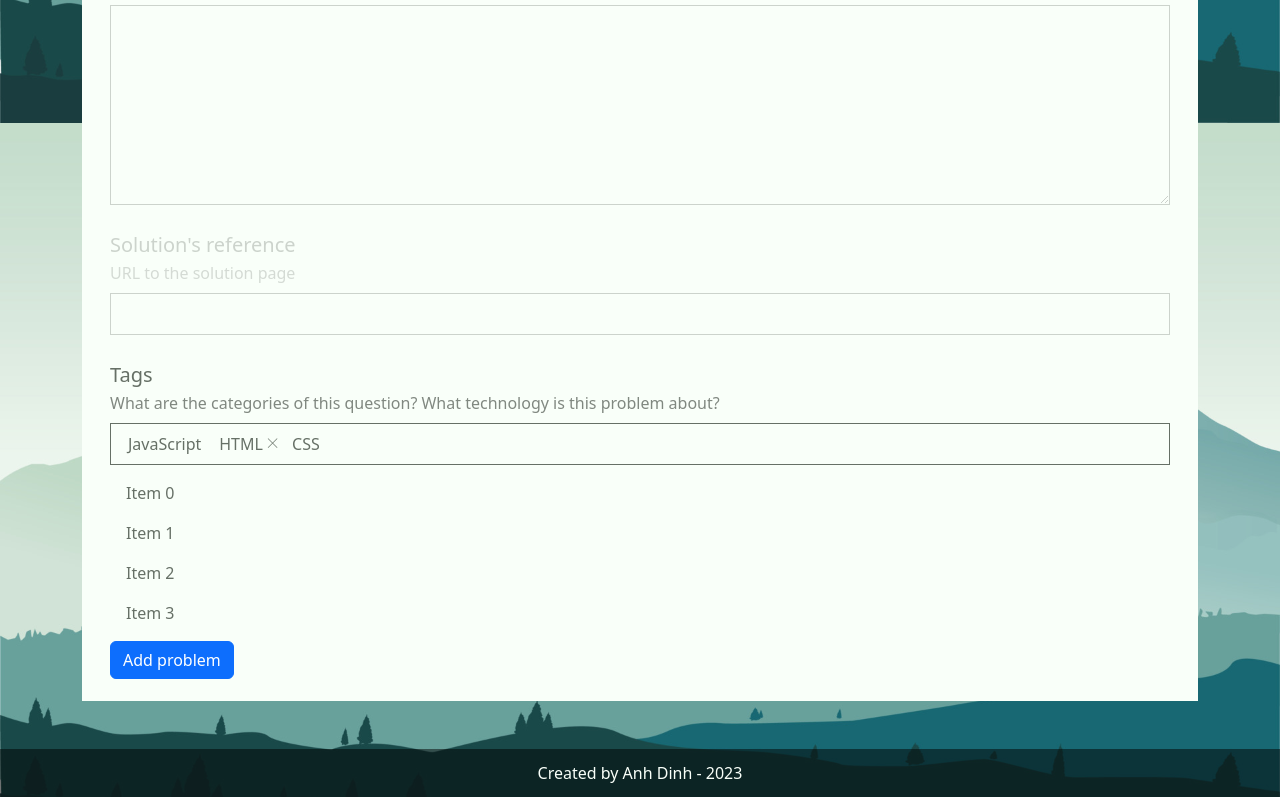
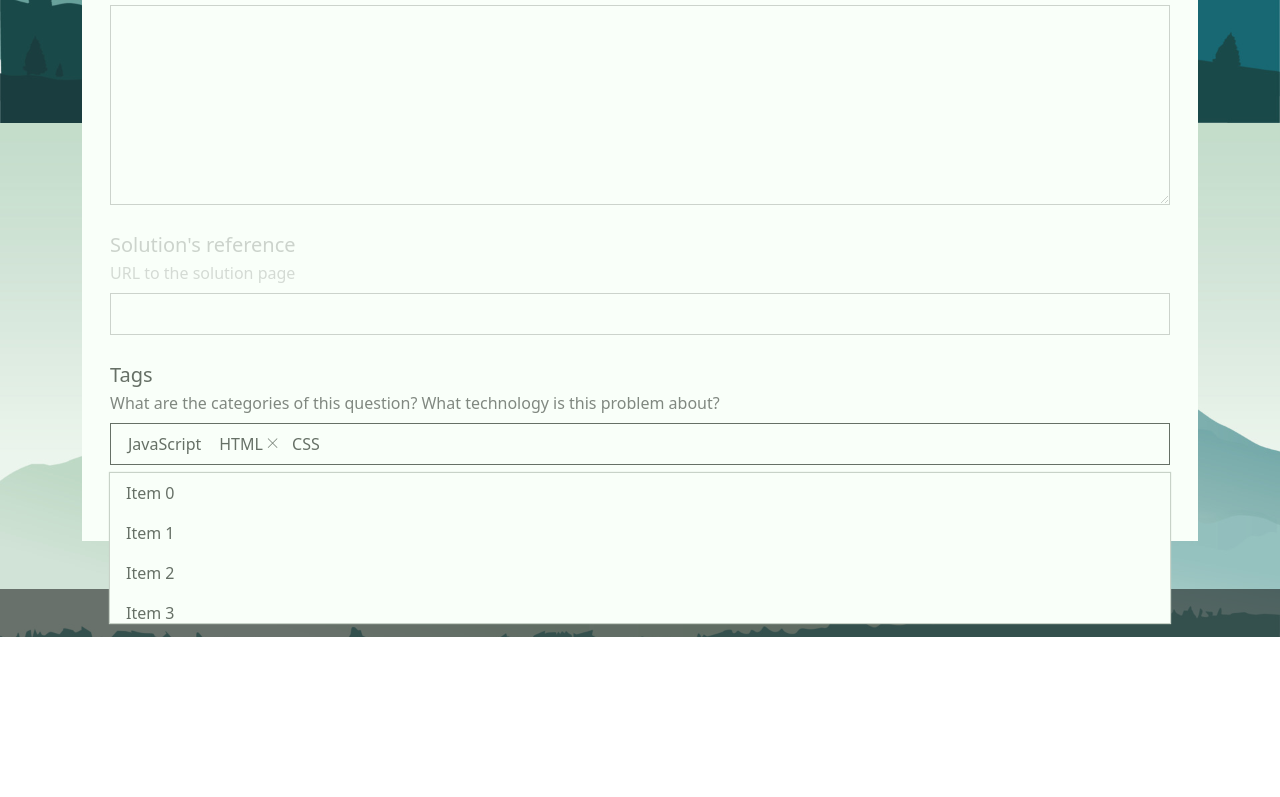
Before and after one commit to dlnanh85/StackNeverFlow-old, a plain HTML site: page create-blog.html in a window 1280 px wide. Shown: the part 597-1394 px from the top of the page. After the commit the page ends 1234 px from the top, so only its background shows below. Drawn offline with nearby package versions, Linux system fonts and the light colour scheme.

Commit message:
re-style tag-list

```diff
--- a/assets/css/create-blog.css
+++ b/assets/css/create-blog.css
@@ -50,3 +50,18 @@
 i.ti-close {
     font-size: 0.7rem;
 }
+
+.tag-input {
+    position: relative;
+}
+
+.tag-list {
+    background-color: var(--white-green);
+    position: absolute;
+    top: 100%;
+    width: 100%;
+    max-height: 150px;
+    overflow-x: hidden;
+    overflow-y: scroll;
+    box-shadow: 0px 0px 1px 1px rgba(200,210,200,1);
+}
--- a/create-blog.html
+++ b/create-blog.html
@@ -39,6 +39,7 @@
 
         <div class="main-content d-flex align-items-stretch my-5 text-main">
             <form class="w-100" action="">
+
                 <div class="form-item d-flex flex-column align-items-start mb-1 p-2">
                     <p class="h5 mb-1">Title</p>
                     <p class="text-muted h7 mb-2">What is your problem?</p>
@@ -93,10 +94,13 @@
                             <div class="tag-item w-100 ps-3 py-2">Item 1</div>
                             <div class="tag-item w-100 ps-3 py-2">Item 2</div>
                             <div class="tag-item w-100 ps-3 py-2">Item 3</div>
+                            <div class="tag-item w-100 ps-3 py-2">Item 2</div>
+                            <div class="tag-item w-100 ps-3 py-2">Item 3</div>
                         </div>
                     </div>
                     <button type="button" class="btn btn-primary">Add problem</button>
                 </div>
+
             </form>
         </div>
     </div>
```
